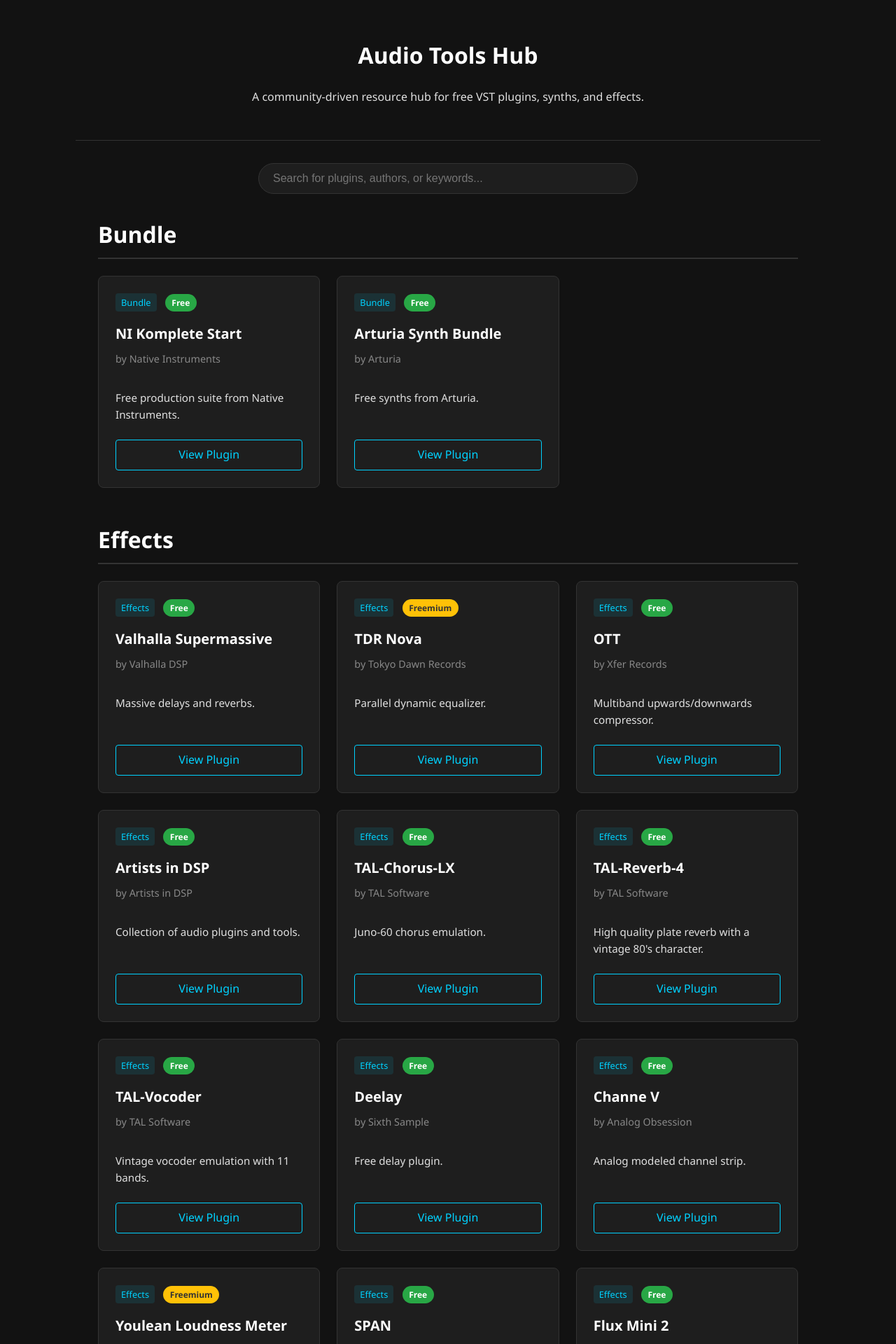
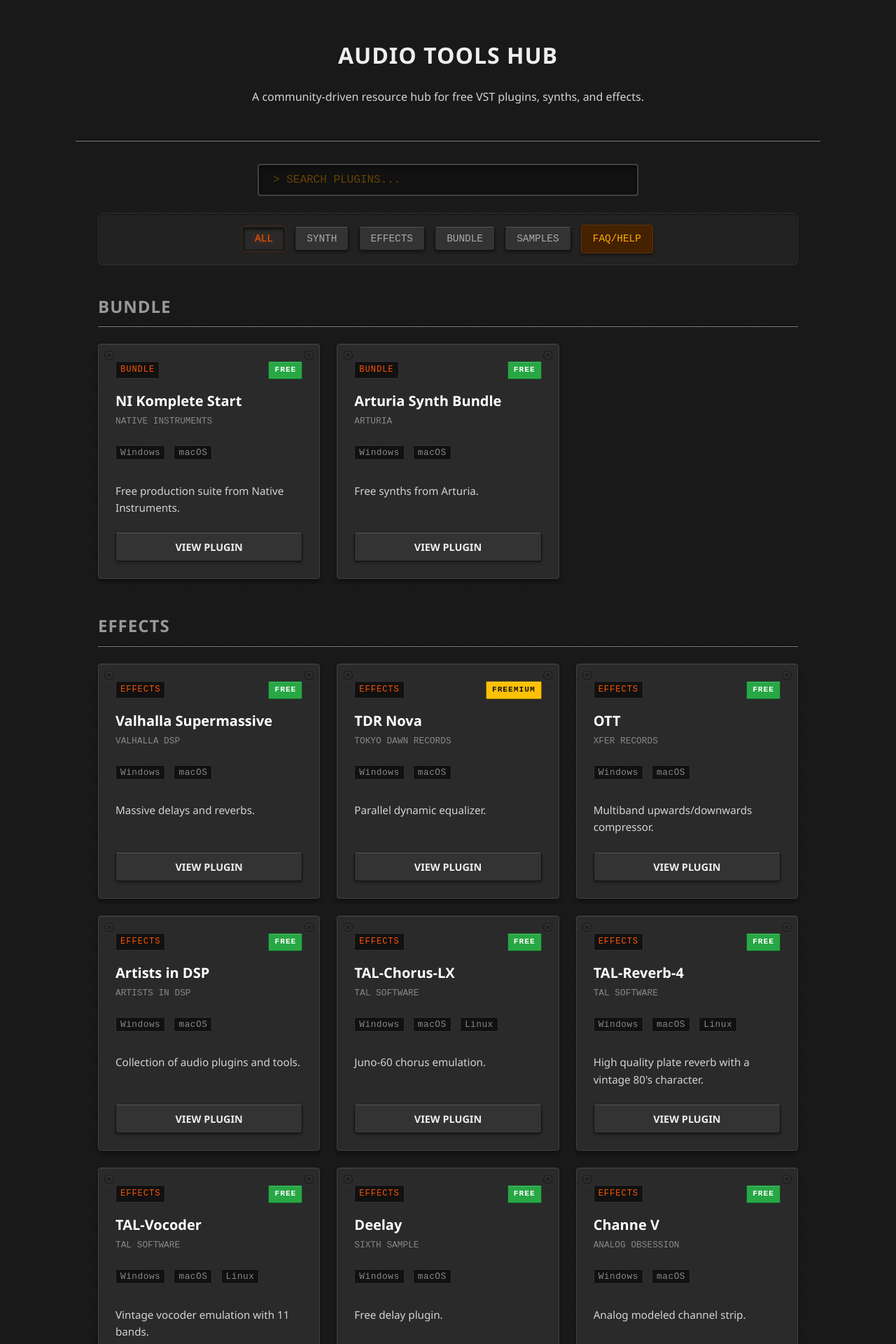
Before and after one commit to mschenone/audio-tools-hub, a Jekyll site: the page built from index.md, in a window 1280 px wide. Shown: the top 1920 px of the page at 70% size. Built offline with Jekyll 4.4.1, drawn with Linux system fonts in a browser that asks for light colours; some of the changed text lies outside the part shown.

Commit message:
Improve UI

```diff
--- a/assets/style.css
+++ b/assets/style.css
@@ -1,11 +1,13 @@
 :root {
-    --bg-color: #121212;
-    --text-color: #e0e0e0;
-    --card-bg: #1e1e1e;
-    --card-border: #333;
-    --accent-color: #00d2ff;
-    --accent-hover: #3a86ff;
+    --bg-color: #1a1a1a;
+    --text-color: #d4d4d4;
+    --card-bg: #2a2a2a;
+    --card-border: #404040;
+    --accent-color: #ff5500;
+    --accent-hover: #ff7733;
     --muted-text: #888;
+    --lcd-bg: #111;
+    --lcd-text: #ffaa00;
 }
 
 body {
@@ -15,6 +17,11 @@ body {
     padding: 0;
     background-color: var(--bg-color);
     color: var(--text-color);
+    background-image:
+        linear-gradient(45deg, #181818 25%, transparent 25%, transparent 75%, #181818 75%, #181818),
+        linear-gradient(45deg, #181818 25%, transparent 25%, transparent 75%, #181818 75%, #181818);
+    background-size: 4px 4px;
+    background-position: 0 0, 2px 2px;
 }
 
 .container {
@@ -27,17 +34,19 @@ header {
     text-align: center;
     margin-bottom: 3rem;
     padding-bottom: 2rem;
-    border-bottom: 1px solid var(--card-border);
+    border-bottom: 2px groove #333;
 }
 
 h1, h2, h3 {
-    color: #fff;
+    color: #eee;
     font-weight: 600;
+    text-transform: uppercase;
+    letter-spacing: 1px;
 }
 
-/* Search Bar */
+/* Search Bar - LCD Style */
 .search-container {
-    margin-bottom: 2rem;
+    margin-bottom: 1.5rem;
     display: flex;
     justify-content: center;
 }
@@ -47,28 +56,76 @@ h1, h2, h3 {
     max-width: 500px;
     padding: 12px 20px;
     font-size: 1rem;
-    background-color: var(--card-bg);
-    border: 1px solid var(--card-border);
-    color: var(--text-color);
-    border-radius: 30px;
+    font-family: monospace;
+    background-color: var(--lcd-bg);
+    border: 2px solid var(--card-border);
+    color: var(--lcd-text);
+    border-radius: 4px;
     outline: none;
+    box-shadow: inset 0 2px 5px rgba(0,0,0,0.8);
     transition: border-color 0.3s;
+}
+
+#searchInput::placeholder {
+    color: #664400;
 }
 
 #searchInput:focus {
     border-color: var(--accent-color);
 }
 
-/* Grid & Cards */
+/* Filter Buttons - Hardware Push Buttons */
+.filter-controls {
+    text-align: center;
+    margin-bottom: 2.5rem;
+    padding: 1rem;
+    background: #222;
+    border-radius: 8px;
+    border: 1px solid #333;
+    box-shadow: inset 0 1px 3px rgba(0,0,0,0.5);
+}
+
+.filter-btn {
+    background-color: #333;
+    color: #aaa;
+    border: 1px solid #111;
+    border-top: 1px solid #555;
+    padding: 8px 16px;
+    margin: 0 5px;
+    border-radius: 4px;
+    font-family: monospace;
+    font-size: 0.9rem;
+    text-transform: uppercase;
+    cursor: pointer;
+    box-shadow: 0 2px 4px rgba(0,0,0,0.5);
+    transition: all 0.1s;
+}
+
+.filter-btn:active {
+    transform: translateY(2px);
+    box-shadow: 0 0px 2px rgba(0,0,0,0.5);
+    border-top: 1px solid #222;
+}
+
+.filter-btn.active {
+    background-color: var(--card-bg);
+    color: var(--accent-color);
+    border-top: 1px solid #222;
+    box-shadow: inset 0 2px 4px rgba(0,0,0,0.8), 0 0 5px rgba(255, 85, 0, 0.2);
+    text-shadow: 0 0 8px rgba(255, 85, 0, 0.5);
+}
+
+/* Grid & Cards - Rack Units */
 .plugin-section {
     margin-bottom: 3rem;
 }
 
 .plugin-section h3 {
-    font-size: 2rem;
+    font-size: 1.5rem;
     margin-bottom: 1.5rem;
-    border-bottom: 2px solid var(--card-border);
+    border-bottom: 2px groove #333;
     padding-bottom: 0.5rem;
+    color: #999;
 }
 
 .plugin-grid {
@@ -80,30 +137,41 @@ h1, h2, h3 {
 .plugin-card {
     background: var(--card-bg);
     border: 1px solid var(--card-border);
-    border-radius: 8px;
+    border-radius: 4px;
     padding: 1.5rem;
     display: flex;
     flex-direction: column;
-    transition: transform 0.2s, box-shadow 0.2s;
+    box-shadow: inset 0 1px 0 rgba(255,255,255,0.05), 0 4px 6px rgba(0,0,0,0.4);
+    position: relative;
+    overflow: hidden;
 }
 
-.plugin-card:hover {
-    transform: translateY(-5px);
-    box-shadow: 0 8px 15px rgba(0, 0, 0, 0.3);
-    border-color: #555;
+/* Rack screw details */
+.plugin-card::before, .plugin-card::after {
+    content: '⊗';
+    position: absolute;
+    top: 8px;
+    color: #111;
+    font-size: 10px;
+    text-shadow: 0 1px 0 rgba(255,255,255,0.1);
 }
+.plugin-card::before { left: 8px; }
+.plugin-card::after { right: 8px; }
 
 .plugin-title {
     font-size: 1.25rem;
     font-weight: bold;
     color: #fff;
-    margin-bottom: 0.5rem;
+    margin-bottom: 0.2rem;
+    margin-top: 0.5rem;
 }
 
 .plugin-author {
     color: var(--muted-text);
-    font-size: 0.9rem;
+    font-size: 0.8rem;
+    font-family: monospace;
     margin-bottom: 1rem;
+    text-transform: uppercase;
 }
 
 .plugin-desc {
@@ -114,39 +182,69 @@ h1, h2, h3 {
 
 .plugin-type-badge {
     display: inline-block;
-    background-color: rgba(0, 210, 255, 0.1);
+    background-color: #111;
     color: var(--accent-color);
-    padding: 3px 8px;
-    border-radius: 4px;
-    font-size: 0.8rem;
-    font-weight: 500;
-    margin-bottom: 1rem;
-    align-self: flex-start;
+    padding: 2px 6px;
+    border-radius: 2px;
+    font-family: monospace;
+    font-size: 0.75rem;
+    border: 1px solid #333;
+    text-transform: uppercase;
+    letter-spacing: 1px;
+    margin-bottom: 0.5rem;
+}
+
+/* Specific Badge Colors */
+.plugin-price-badge {
+    font-family: monospace;
+    text-transform: uppercase;
+    letter-spacing: 1px;
+    border: 1px solid rgba(0,0,0,0.5);
+    box-shadow: inset 0 1px 0 rgba(255,255,255,0.2);
 }
 
 .btn-download {
     display: inline-block;
-    background-color: transparent;
-    color: var(--accent-color);
+    background-color: #333;
+    color: #eee;
     text-decoration: none;
     padding: 8px 16px;
-    border: 1px solid var(--accent-color);
+    border: 1px solid #111;
+    border-top: 1px solid #555;
     border-radius: 4px;
     text-align: center;
-    transition: background-color 0.3s, color 0.3s;
-    font-weight: 500;
+    font-weight: bold;
+    text-transform: uppercase;
+    font-size: 0.9rem;
+    box-shadow: 0 2px 4px rgba(0,0,0,0.4);
+    transition: all 0.1s;
 }
 
 .btn-download:hover {
-    background-color: var(--accent-color);
-    color: #000;
+    background-color: #444;
+    border-top: 1px solid #666;
+}
+
+.btn-download:active {
+    transform: translateY(2px);
+    box-shadow: 0 0px 2px rgba(0,0,0,0.5);
+    border-top: 1px solid #222;
 }
 
 footer {
     text-align: center;
     margin-top: 4rem;
     padding-top: 2rem;
-    border-top: 1px solid var(--card-border);
+    border-top: 2px groove #333;
     color: var(--muted-text);
-    font-size: 0.9rem;
+    font-family: monospace;
+    font-size: 0.8rem;
 }
+
+/* OS Icons in cards */
+.os-icons {
+    margin-top: 0.5rem;
+    margin-bottom: 1rem;
+    font-size: 1.1rem;
+    color: #888;
+}
--- a/index.md
+++ b/index.md
@@ -4,7 +4,16 @@ title: Audio Tools Hub
 ---
 
 <div class="search-container">
-  <input type="text" id="searchInput" placeholder="Search for plugins, authors, or keywords...">
+  <input type="text" id="searchInput" placeholder="> SEARCH PLUGINS...">
+</div>
+
+<div class="filter-controls">
+  <button class="filter-btn active" data-filter="all">All</button>
+  <button class="filter-btn" data-filter="synth">Synth</button>
+  <button class="filter-btn" data-filter="effects">Effects</button>
+  <button class="filter-btn" data-filter="bundle">Bundle</button>
+  <button class="filter-btn" data-filter="samples">Samples</button>
+  <a href="faq.html" class="filter-btn" style="text-decoration: none; display: inline-block; background-color: #442200; color: #ffaa00; border-color: #663300;">FAQ/HELP</a>
 </div>
 
 <div id="pluginsContainer">
@@ -15,15 +24,22 @@ title: Audio Tools Hub
   <h3>{{ type_group.name }}</h3>
   <div class="plugin-grid">
   {% for plugin in type_group.items %}
-    <div class="plugin-card" data-search-text="{{ plugin.name | downcase }} {{ plugin.author | downcase }} {{ plugin.description | downcase }} {{ type_group.name | downcase }} {{ plugin.price | downcase }}">
-      <div>
+    <div class="plugin-card" data-type-filter="{{ type_group.name | downcase }}" data-search-text="{{ plugin.name | downcase }} {{ plugin.author | downcase }} {{ plugin.description | downcase }} {{ type_group.name | downcase }} {{ plugin.price | downcase }}">
+      <div style="display: flex; justify-content: space-between; align-items: flex-start;">
         <span class="plugin-type-badge">{{ type_group.name }}</span>
         {% if plugin.price %}
-          <span class="plugin-price-badge" style="display: inline-block; padding: 0.2rem 0.6rem; font-size: 0.75rem; border-radius: 20px; font-weight: bold; background-color: {% if plugin.price == 'free' %}#28a745{% else %}#ffc107{% endif %}; color: {% if plugin.price == 'free' %}white{% else %}#333{% endif %}; margin-left: 0.5rem; margin-bottom: 0.5rem;">{{ plugin.price | capitalize }}</span>
+          <span class="plugin-price-badge" style="display: inline-block; padding: 0.2rem 0.5rem; font-size: 0.7rem; border-radius: 2px; font-weight: bold; background-color: {% if plugin.price == 'free' %}#28a745{% else %}#ffc107{% endif %}; color: {% if plugin.price == 'free' %}white{% else %}#111{% endif %};">{{ plugin.price }}</span>
         {% endif %}
       </div>
       <div class="plugin-title">{{ plugin.name }}</div>
-      <div class="plugin-author">by {{ plugin.author }}</div>
+      <div class="plugin-author">{{ plugin.author }}</div>
+
+      <div class="os-icons" style="font-family: monospace; font-size: 0.8rem; letter-spacing: 0.5px;">
+        {% for os in plugin.os %}
+          <span style="background: #111; padding: 2px 6px; border: 1px solid #333; border-radius: 2px; margin-right: 4px;">{{ os }}</span>
+        {% endfor %}
+      </div>
+
       <p class="plugin-desc">{{ plugin.description }}</p>
       <a href="plugin.html?name={{ plugin.name | url_encode }}" class="btn-download">View Plugin</a>
     </div>
@@ -41,29 +57,52 @@ title: Audio Tools Hub
 </div>
 
 <script>
-document.getElementById('searchInput').addEventListener('input', function(e) {
-  const searchTerm = e.target.value.toLowerCase();
+document.addEventListener('DOMContentLoaded', function() {
+  const searchInput = document.getElementById('searchInput');
+  const filterBtns = document.querySelectorAll('.filter-btn');
   const cards = document.querySelectorAll('.plugin-card');
   const sections = document.querySelectorAll('.plugin-section');
+  let currentFilter = 'all';
 
-  // Filter cards
-  cards.forEach(card => {
-    const text = card.getAttribute('data-search-text');
-    if (text.includes(searchTerm)) {
-      card.style.display = 'flex';
-    } else {
-      card.style.display = 'none';
-    }
-  });
+  function filterPlugins() {
+    const searchTerm = searchInput.value.toLowerCase();
 
-  // Hide sections if they have no visible cards
-  sections.forEach(section => {
-    const visibleCards = section.querySelectorAll('.plugin-card[style="display: flex;"], .plugin-card:not([style*="display: none"])');
-    if (visibleCards.length === 0) {
-      section.style.display = 'none';
-    } else {
-      section.style.display = 'block';
-    }
+    cards.forEach(card => {
+      const text = card.getAttribute('data-search-text');
+      const type = card.getAttribute('data-type-filter');
+
+      const matchesSearch = text.includes(searchTerm);
+      const matchesFilter = currentFilter === 'all' || type === currentFilter;
+
+      if (matchesSearch && matchesFilter) {
+        card.style.display = 'flex';
+      } else {
+        card.style.display = 'none';
+      }
+    });
+
+    // Hide sections if they have no visible cards
+    sections.forEach(section => {
+      const visibleCards = section.querySelectorAll('.plugin-card[style="display: flex;"], .plugin-card:not([style*="display: none"])');
+      if (visibleCards.length === 0) {
+        section.style.display = 'none';
+      } else {
+        section.style.display = 'block';
+      }
+    });
+  }
+
+  searchInput.addEventListener('input', filterPlugins);
+
+  filterBtns.forEach(btn => {
+    btn.addEventListener('click', function() {
+      // Update active state
+      filterBtns.forEach(b => b.classList.remove('active'));
+      this.classList.add('active');
+
+      currentFilter = this.getAttribute('data-filter');
+      filterPlugins();
+    });
   });
 });
 </script>
```
Also changed, not shown: plugin.md (+28 -13 lines).
